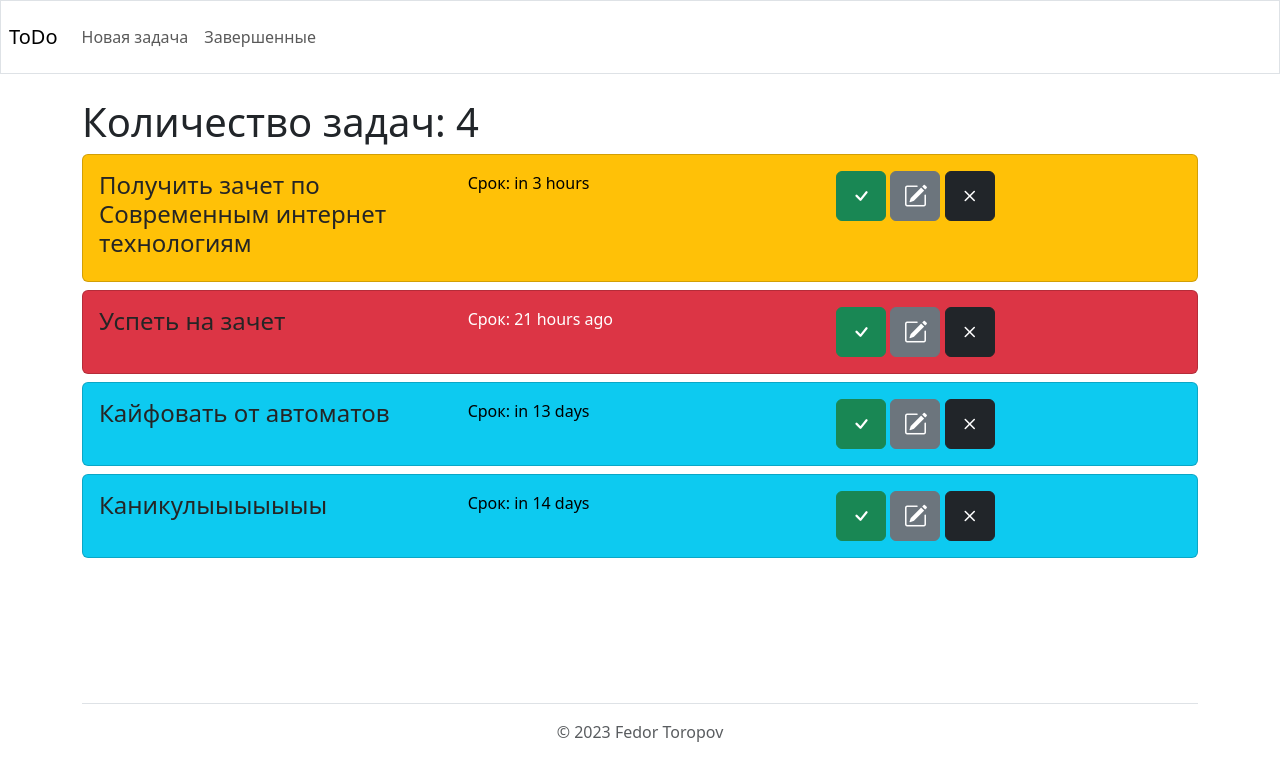
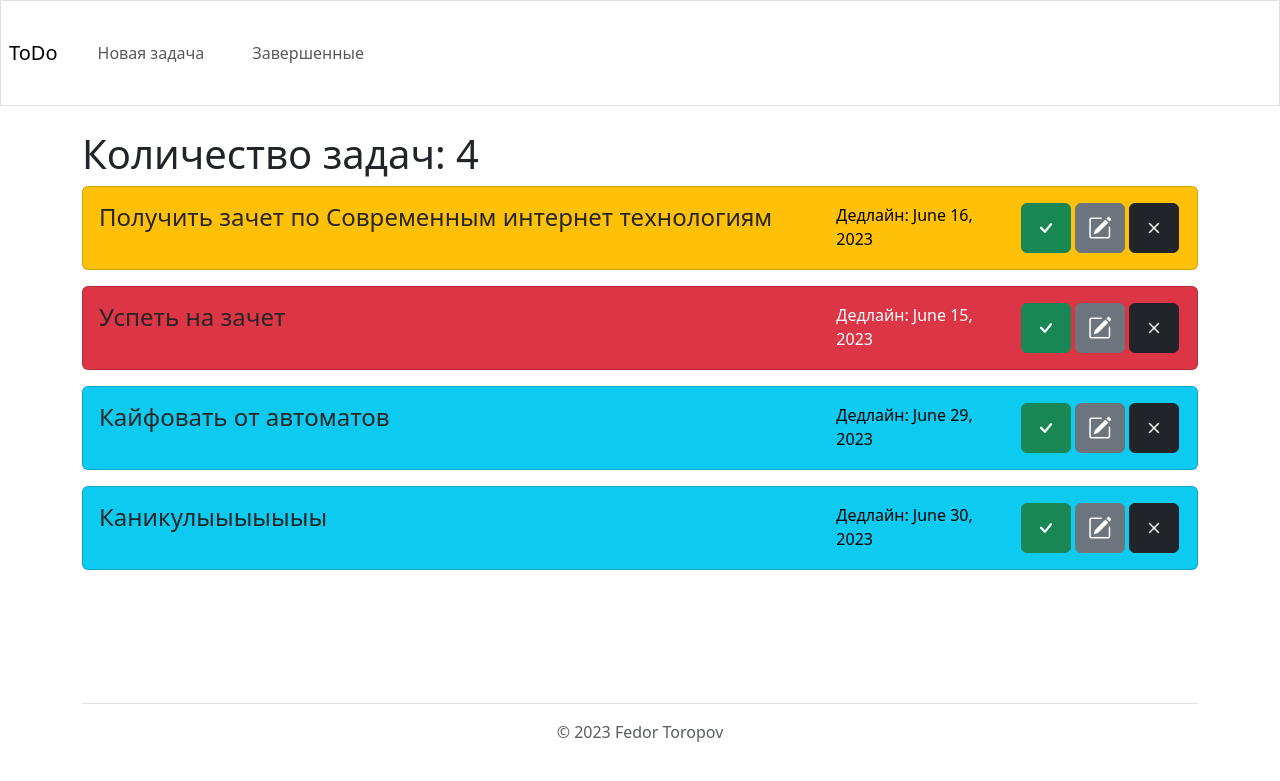
Before and after one commit to fatoropov/flask_todo, a Flask app: page / in a window 1280 px wide. Shown: the top 781 px of the page. Run offline with Flask 3, Linux system fonts and the light colour scheme; data comes from the database, SQL or seed files in the repository; both versions use the stored data as it was after the commit; some libraries are stand-ins or nearby versions.

Commit message:
refactoring templates

```diff
--- a/app/templates/base.html
+++ b/app/templates/base.html
@@ -4,8 +4,9 @@
     <meta charset="UTF-8" />
     <meta name="viewport" content="width=device-width, initial-scale=1.0" />
     <title>
-      {% block title %} ToDo {% endblock %} <!-- Bootstrap 5 CDN only -->
+      {% block title %} ToDo {% endblock %}
     </title>
+     <!-- Bootstrap 5 CDN only -->
     <link
       href="https://cdn.jsdelivr.net/npm/bootstrap@5.3.0/dist/css/bootstrap.min.css"
       rel="stylesheet"
@@ -39,10 +40,10 @@
       <div class="collapse navbar-collapse ml-auto" id="navbarCollapse">
         <ul class="nav navbar-nav ml-auto">
           <li class="{% block nav_add %}nav-item my-2{% endblock %}">
-            <a class="nav-link" href="{{ url_for('add') }}">Новая задача</a>
+            <a class="nav-link m-3" href="{{ url_for('add') }}">Новая задача</a>
           </li>
           <li class="{% block nav_finished %}nav-item my-2{% endblock %}">
-            <a class="nav-link" href="{{ url_for('completed_todo') }}"
+            <a class="nav-link m-3" href="{{ url_for('completed_todo') }}"
               >Завершенные</a
             >
           </li>
--- a/app/templates/completed.html
+++ b/app/templates/completed.html
@@ -11,7 +11,7 @@
           <div class="row">
             <div class="col-4 col-sm-4 col-md-4 col-lg-4 col-xl-4">
               <a
-                href="{{ url_for('todo_detail', id=todo[0].id) }}"
+                href="{{ url_for('todo_detail', id=todo.id) }}"
                 title="todo detail"
                 style="color: #252525; text-decoration: none"
               >
@@ -19,7 +19,7 @@
               </a>
             </div>
             <div class="col-4 col-sm-4 col-md-4 col-lg-4 col-xl-4">
-              Завершено: {{ moment(todo.deadline).fromNow() }}
+              Завершено: {{ moment(todo.deadline).format('LL') }}
             </div>
             <div class="col-4 col-sm-4 col-md-4 col-lg-4 col-xl-4">
               <a
--- a/app/templates/edit.html
+++ b/app/templates/edit.html
@@ -2,7 +2,7 @@
 content %}
 <div class="content container">
   <div class="row align-items-center justify-content-center">
-    <h1 class="text-center">Edit task</h1>
+    <h1 class="text-center">Изменить задачу</h1>
     <div class="col-md-6">
       <form
         action="..."
@@ -18,7 +18,7 @@ content %}
         {{ wtf.form_field(form.deadline) }}
         <br />
         <center>
-          <input type="submit" value="Сохранить" class="btn btn-primary" />
+          <input type="submit" value="Изменить" class="btn btn-primary" />
         </center>
       </form>
       <script>
--- a/app/templates/index.html
+++ b/app/templates/index.html
@@ -4,7 +4,7 @@
   <h1>Количество задач: {{ count }}</h1>
   {% for todo in todos %} {% if todo[0].deadline != None %}
   <div class="row">
-    <div class="col-12 col-sm-12 col-md-12 col-lg-12 col-xl-12 mb-3 mb-md-2">
+    <div class="col-12 col-sm-12 col-md-12 col-lg-12 col-xl-12 mb-md-3">
       {% if todo[1] < 0 %}
       <div class="card text-bg-danger">
         {% elif todo[1] < 86400 %}
@@ -14,7 +14,7 @@
             {% endif%}
             <div class="card-body">
               <div class="row">
-                <div class="col-4 col-sm-4 col-md-4 col-lg-4 col-xl-4">
+                <div class="col-6 col-sm-6 col-md-4 col-lg-6 col-xl-8">
                   <a
                     href="{{ url_for('todo_detail', id=todo[0].id) }}"
                     title="todo detail"
@@ -23,10 +23,10 @@
                     <h4>{{ todo[0].title }}</h4>
                   </a>
                 </div>
-                <div class="col-4 col-sm-4 col-md-4 col-lg-4 col-xl-4">
-                  Срок: {{ moment(todo[0].deadline).fromNow() }}
+                <div class="col-4 col-sm-4 col-md-4 col-lg-3 col-xl-2">
+                  Дедлайн: {{ moment(todo[0].deadline).format('LL') }}
                 </div>
-                <div class="col-4 col-sm-4 col-md-4 col-lg-4 col-xl-4">
+                <div class="col-2 col-sm-2 col-md-4 col-lg-3 col-xl-2">
                   <a
                     class="btn btn-success"
                     href="{{ url_for('todo_finished', id=todo[0].id) }}"
```
Also changed, not shown: app/templates/add.html (+6 -4 lines), app/templates/todo.html (+4 -4 lines), instance/todo.db.
